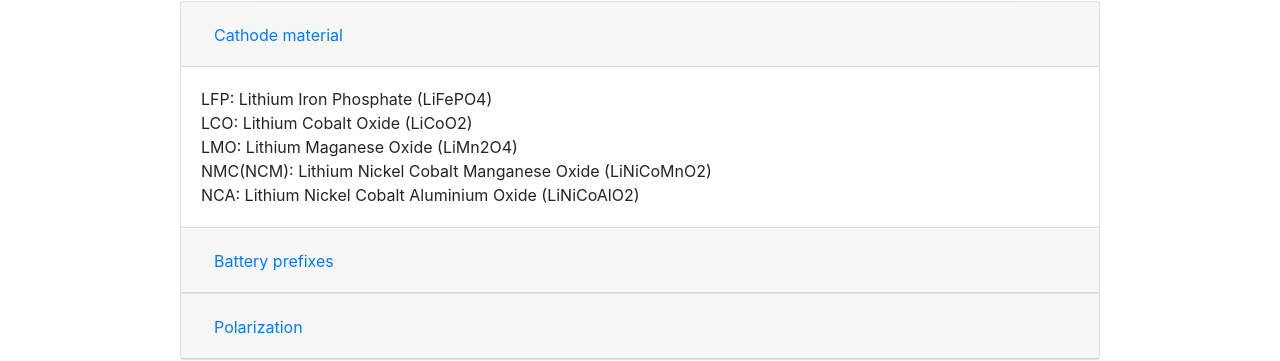
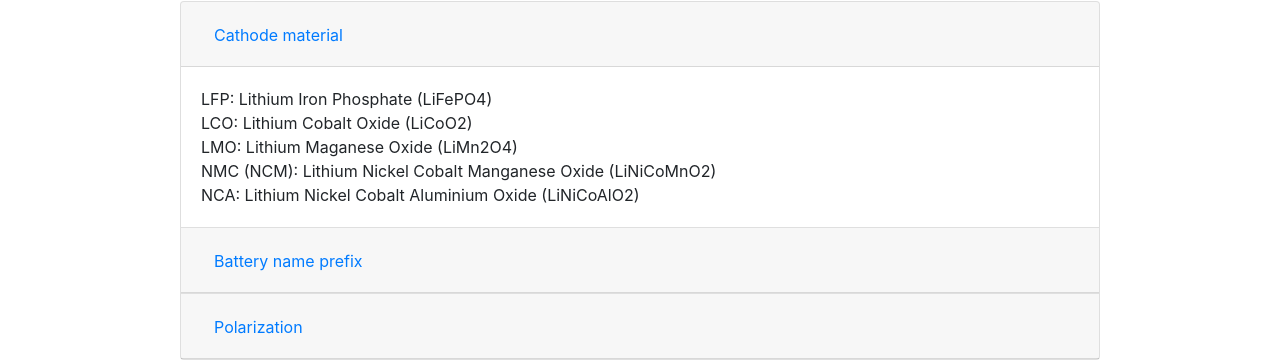
Before and after one commit to ningtian/ningtian.github.io, a Jekyll site: the page notes/index.html, which Jekyll copies as it is, in a window 1280 px wide. Shown: the part 499-860 px from the top of the page. Built offline with Jekyll 4.4.1, drawn with Linux system fonts in a browser that asks for light colours.

Commit message:
Update index.html

```diff
--- a/notes/index.html
+++ b/notes/index.html
@@ -72,7 +72,7 @@
 	    LFP: Lithium Iron Phosphate (LiFePO4)<br>
 	    LCO: Lithium Cobalt Oxide (LiCoO2)<br>
 	    LMO: Lithium Maganese Oxide (LiMn2O4)<br>
-	    NMC(NCM): Lithium Nickel Cobalt Manganese Oxide (LiNiCoMnO2)<br>
+	    NMC (NCM): Lithium Nickel Cobalt Manganese Oxide (LiNiCoMnO2)<br>
 	    NCA: Lithium Nickel Cobalt Aluminium Oxide (LiNiCoAlO2)
       </div>
     </div>
@@ -82,7 +82,7 @@
     <div class="card-header" id="headingTwo">
       <h2 class="mb-0">
         <button class="btn btn-link collapsed" type="button" data-toggle="collapse" data-target="#collapseTwo" aria-expanded="false" aria-controls="collapseTwo">
-          Battery prefixes
+          Battery name prefix
         </button>
       </h2>
     </div>
```
Also changed, not shown: other parts of notes/index.html (+1 -1 lines).
